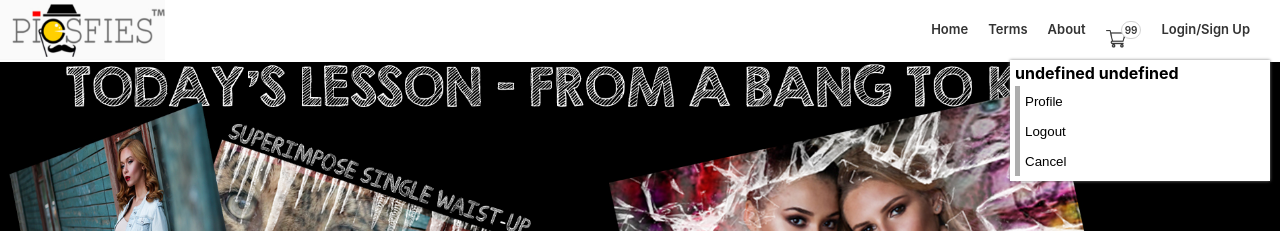
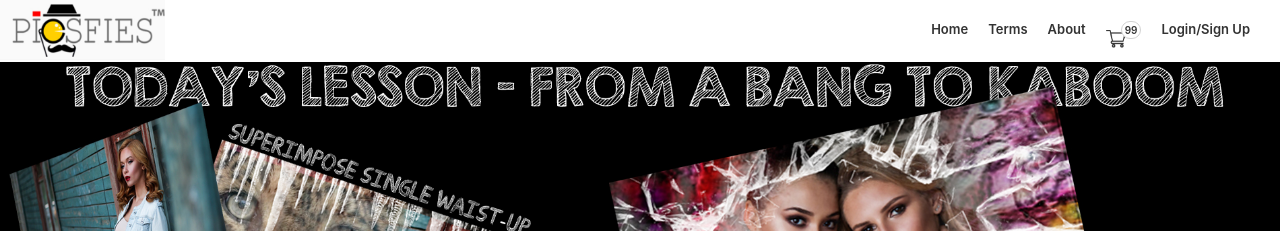
Before and after one commit to alinauroz/gogo-image, a React (Create React App) app in the folder client/: page / in a window 1280 px wide. Shown: the top 231 px of the page. Built offline with nearby package versions, Linux system fonts and the light colour scheme.

Commit message:
feat: added view dropdown

```diff
--- a/client/src/Components/TopBar.jsx
+++ b/client/src/Components/TopBar.jsx
@@ -13,7 +13,7 @@ console.log("USER", user)
 
 export default function (props) {
 
-    const [DDView, setDDView] = React.useState('block');
+    const [DDView, setDDView] = React.useState('none');
 
     return (
         <div>
@@ -48,7 +48,7 @@ export default function (props) {
                 </Link>
                 {
                     isLoggedIn ?
-                    <a style = {{cursor: 'pointer'}} onClick = {() => setDDView('none')}className = 'topbar-links'>{user.firstName + ' ' + user.lastName}</a>
+                    <a style = {{cursor: 'pointer'}} onClick = {() => setDDView('block')} className = 'topbar-links'>{user.firstName + ' ' + user.lastName}</a>
                     : <Link to = '/login' className = 'topbar-links'>Login/Sign Up</Link>
                 }
             </div>
```
